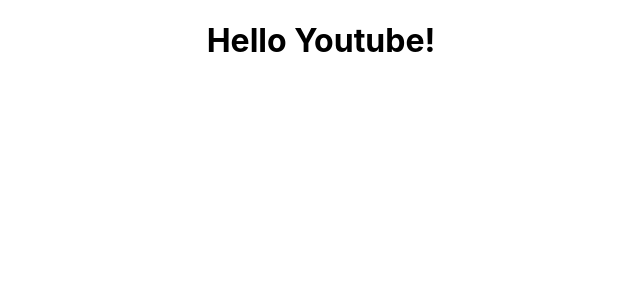
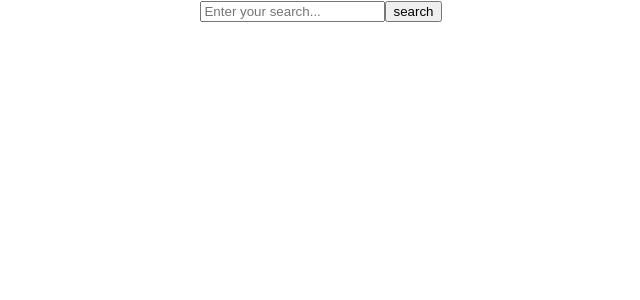
Before and after one commit to keriarmstrong/youtube-project, a React (Create React App) app: page /search in a window 1280 px wide. Shown: the top 300 px of the page, without its empty margins (319-959 px from the left). Built offline with nearby package versions, Linux system fonts and the light colour scheme.

Commit message:
CompDone

```diff
--- a/src/App.js
+++ b/src/App.js
@@ -1,10 +1,30 @@
-
 import './App.css';
+import { Routes, Route } from 'react-router-dom';
+// import NavBar from './Components/NavBar';
+import Home from './Components/Home';
+import About from './Components/About';
+import SearchBar from './Components/SearchBar';
 
 function App() {
+  console.log(process.env.React_APP_API_Key)
   return (
     <div className="App">
-    <h1>Hello Youtube!</h1>
+      {/* <NavBar/> */}
+      <Routes>
+        <Route path='/home' element={ <Home/> } />
+        <Route path='/about' element={ <About/> } />
+        <Route path='/search' element={ <SearchBar/> } />
+
+
+
+
+
+
+
+
+      </Routes>
+
+    <h1></h1>
     </div>
   );
 }
--- /dev/null
+++ b/src/Components/About.js
@@ -0,0 +1,9 @@
+import React from 'react'
+
+const About = () => {
+  return (
+    <div>About</div>
+  )
+}
+
+export default About
--- /dev/null
+++ b/src/Components/Home.js
@@ -0,0 +1,9 @@
+import React from 'react'
+
+const Home = () => {
+  return (
+    <div>Home</div>
+  )
+}
+
+export default Home
--- /dev/null
+++ b/src/Components/NavBar.js
@@ -0,0 +1,16 @@
+import React from 'react'
+import Home from './Home'
+import About from './About'
+
+
+const NavBar = () => {
+  return (
+    <div>
+        <h1>YouTube</h1>
+        <Home/>
+        <About/>
+    </div>
+  )
+}
+
+export default NavBar
--- /dev/null
+++ b/src/Components/SearchBar.js
@@ -0,0 +1,14 @@
+import React from 'react'
+
+const SearchBar = () => {
+  return (
+    <div>
+        <form>
+            <input type='text' value='' placeholder='Enter your search...'/>
+            <button type='submit'> search </button>
+        </form>
+    </div>
+  )
+}
+
+export default SearchBar
```
Also changed, not shown: src/Components/NavBar.css (added), 1 other file (tests, documents, lock files or other folders).
